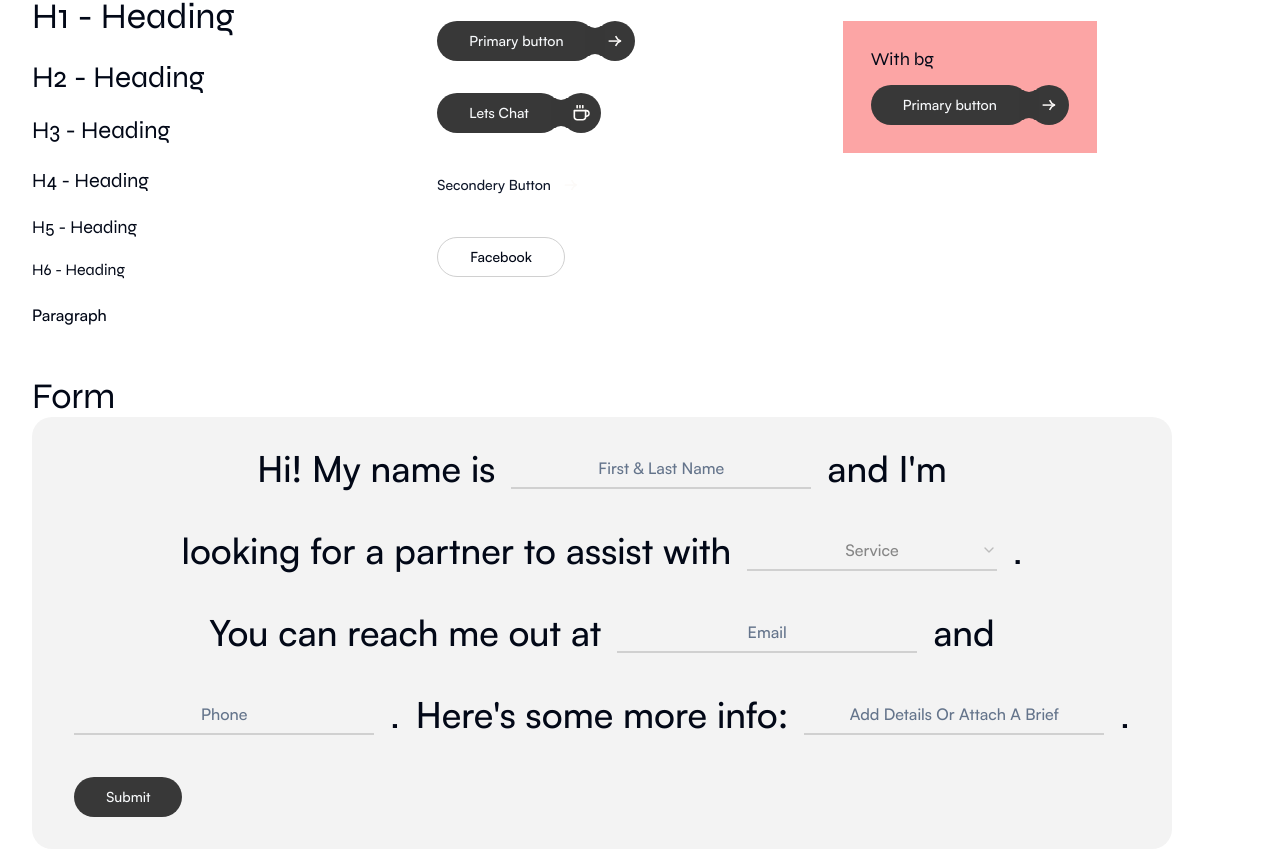
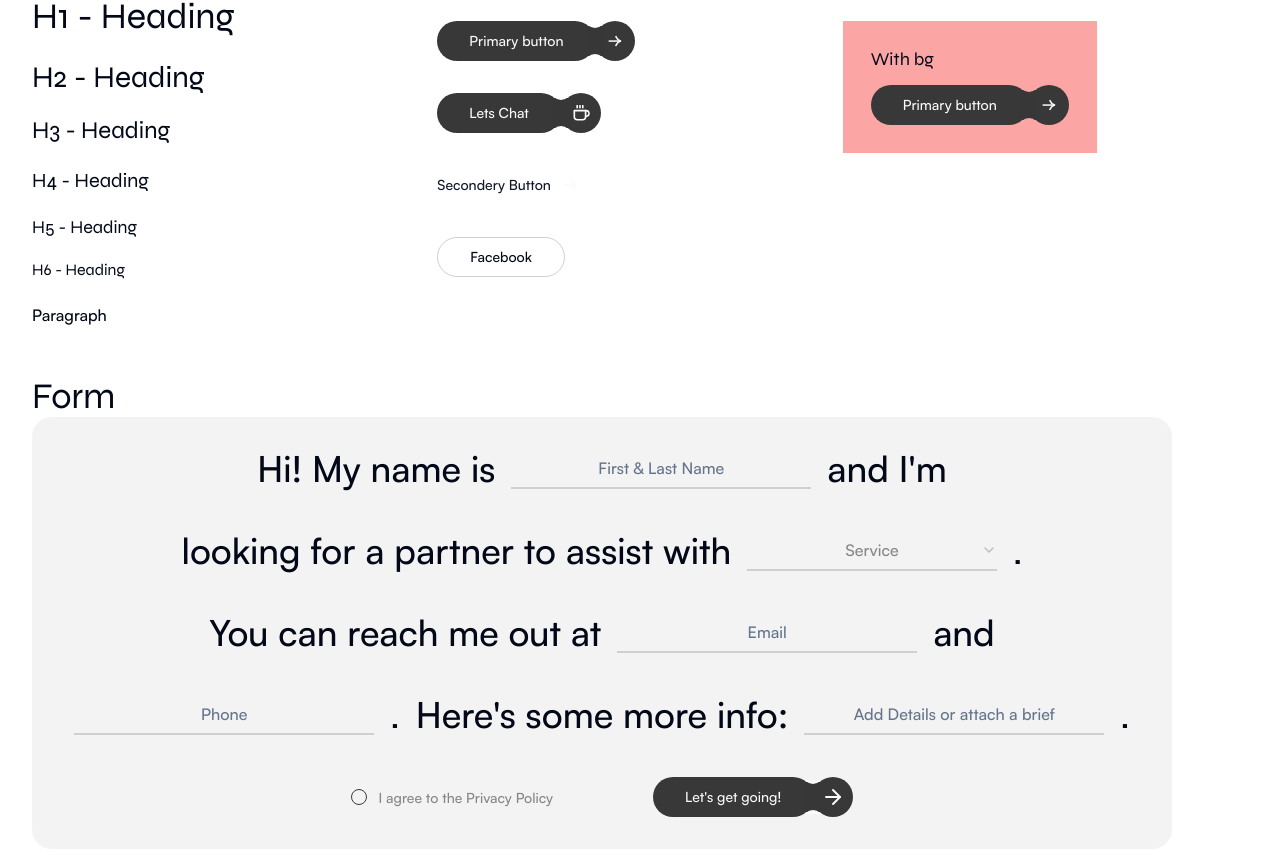
Before and after one commit to Vishesh-gandhineru/new-gandhineru-site, a Next.js app: page / in a window 1280 px wide. Shown: the part 435-1290 px from the top of the page. Built offline with nearby package versions, Linux system fonts and the light colour scheme.

Commit message:
contact form completed -- done

```diff
--- a/components/CustomUi/ContactForm.tsx
+++ b/components/CustomUi/ContactForm.tsx
@@ -6,8 +6,9 @@ import { zodResolver } from "@hookform/resolvers/zod";
 import { useForm } from "react-hook-form";
 import { Button } from "@/components/ui/button";
 import FormInput from "./FormFields/FormInput";
-import { CircleAlert } from "lucide-react";
+import { ArrowRight, CircleAlert } from "lucide-react";
 import { cn } from "@/lib/utils";
+import { PrimaryButton } from "./CustomButton";
 import {
   Tooltip,
   TooltipContent,
@@ -19,9 +20,10 @@ import {
   FormControl,
   FormField,
   FormItem,
+  FormLabel,
   FormMessage,
 } from "@/components/ui/form";
-import { Input } from "@/components/ui/input";
+import {Checkbox} from "@/components/ui/checkbox";
 
 import {
   Select,
@@ -55,6 +57,7 @@ const ContactFormSchema = z.object({
     { message: "Please select a service" }
   ),
   message: z.string().min(10, { message: "Must be atlest 10 characters long" }),
+  privacyPolicy: z.boolean().refine((val) => val === true, {message:"Required"}),
 });
 
 const ContactForm = () => {
@@ -66,6 +69,7 @@ const ContactForm = () => {
       phone: "",
       service: undefined,
       message: "",
+      privacyPolicy: false,
     },
   });
 
@@ -74,6 +78,7 @@ const ContactForm = () => {
   const PhoneField = form.getFieldState("phone");
   const ServiceField = form.getFieldState("service");
   const MessageField = form.getFieldState("message");
+const PrivacyPolicyField = form.getFieldState("privacyPolicy");
 
   function onSubmit(data: z.infer<typeof ContactFormSchema>) {
     console.log(data);
@@ -235,7 +240,40 @@ const ContactForm = () => {
             />
             <span className="text-[40px] font-Syne">.</span>
           </div>
-          <Button type="submit">Submit</Button>
+          <div className="flex justify-center items-center gap-[100px]">
+          <FormField
+          control={form.control}
+          name="privacyPolicy"
+          render={({ field }) => (
+            <FormItem className="flex flex-row items-center justify-center space-x-3 space-y-0 ">
+              <FormControl>
+                <Checkbox
+                  checked={field.value}
+                  onCheckedChange={field.onChange}
+                  className="rounded-full"
+                />
+              </FormControl>
+              <div className="space-y-1 leading-none">
+                <FormLabel className={cn("text-[#868686]" , [
+                    field.value === true ? " text-primary" : "",
+                    PrivacyPolicyField.invalid ? "text-InputError" : ""
+                ])}>
+                I agree to the Privacy Policy
+                </FormLabel>
+
+              </div>
+            </FormItem>
+          )}
+        />
+          <Button variant="Primary"  type="submit" className={`relative group primaryButton mr-[40px] before:bg-gradient-to-b after:bg-gradient-to-t from-transparent from-80% to-50% to-current` }>
+          Let&apos;s get going!
+
+          <span className=" PrimaryButtonArrow absolute top-1/2 left-[100%] group-hover:left-[105%] group-hover:rotate-[-45deg] transition-all ease-in-out duration-300 -translate-y-1/2 bg-primary w-[40px] rounded-full h-full grid place-content-center">
+           <ArrowRight  />
+          </span>
+
+      </Button>
+          </div>
         </form>
       </Form>
     </div>
--- a/components/CustomUi/CustomButton.tsx
+++ b/components/CustomUi/CustomButton.tsx
@@ -11,13 +11,14 @@ type PrimaryButtonProps = {
   href?: string | "#";
   className?: string;
   icon?: React.ReactNode;
+  type?: "button" | "submit" | "reset";
 };
 
-export function PrimaryButton({ children, href , className , icon }: PrimaryButtonProps) {
+export function PrimaryButton({ children, href , className , icon , type }: PrimaryButtonProps) {
 
 
   return (
-      <Button variant="Primary" asChild className={`relative group primaryButton mr-[40px] before:bg-gradient-to-b after:bg-gradient-to-t from-transparent from-80% to-50% ${className}` }>
+      <Button variant="Primary"  type={type} asChild className={`relative group primaryButton mr-[40px] before:bg-gradient-to-b after:bg-gradient-to-t from-transparent from-80% to-50% to-current ${className}` }>
         <Link href={href ? href : "#"}>
           <span>{children}</span>
           <span className=" PrimaryButtonArrow absolute top-1/2 left-[100%] group-hover:left-[105%] group-hover:rotate-[-45deg] transition-all ease-in-out duration-300 -translate-y-1/2 bg-primary w-[40px] rounded-full h-full grid place-content-center">
--- a/components/CustomUi/FormFields/FormInput.tsx
+++ b/components/CustomUi/FormFields/FormInput.tsx
@@ -26,7 +26,7 @@ const FormInput = ({
       <Input
         placeholder={placeholder}
         className={cn(
-          `text-base font-normal bg-transparent w-[300px] border-t-0 border-r-0 border-l-0  rounded-none border-b-2 border-[#D0D0D0] focus-visible:ring-0 focus:border-[#373737] focus-visible:ring-offset-0 capitalize text-center placeholder-[#868686]`,
+          `text-base font-normal bg-transparent w-[300px] border-t-0 border-r-0 border-l-0  rounded-none border-b-2 border-[#D0D0D0] focus-visible:ring-0 focus:border-primary focus-visible:ring-offset-0 text-center placeholder-[#868686]`,
           [
             className,
             ErrorMessage
```
